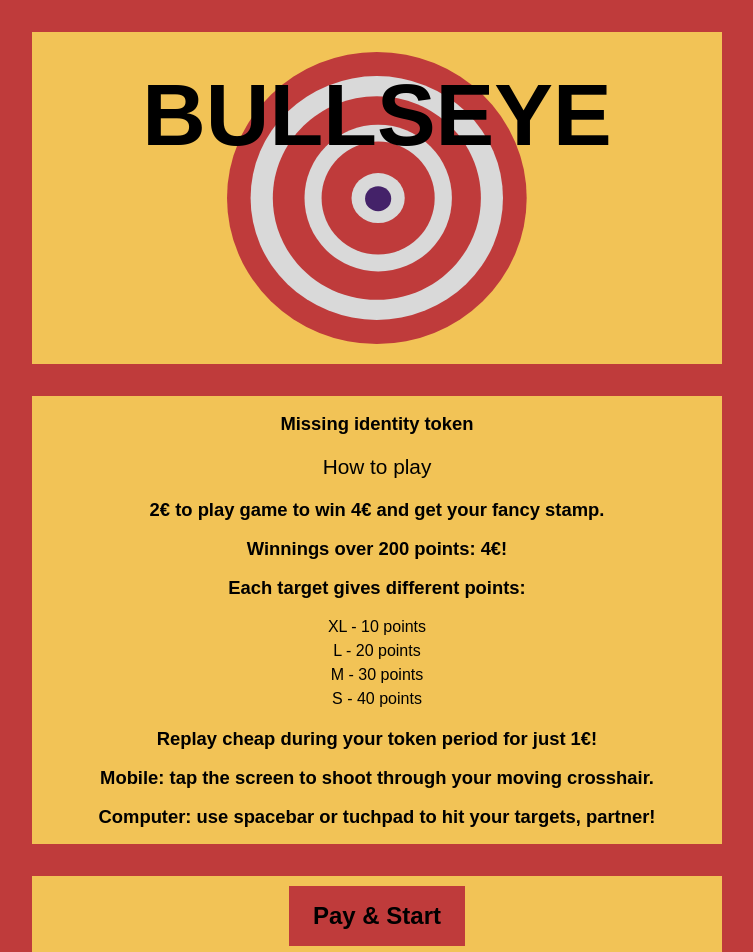
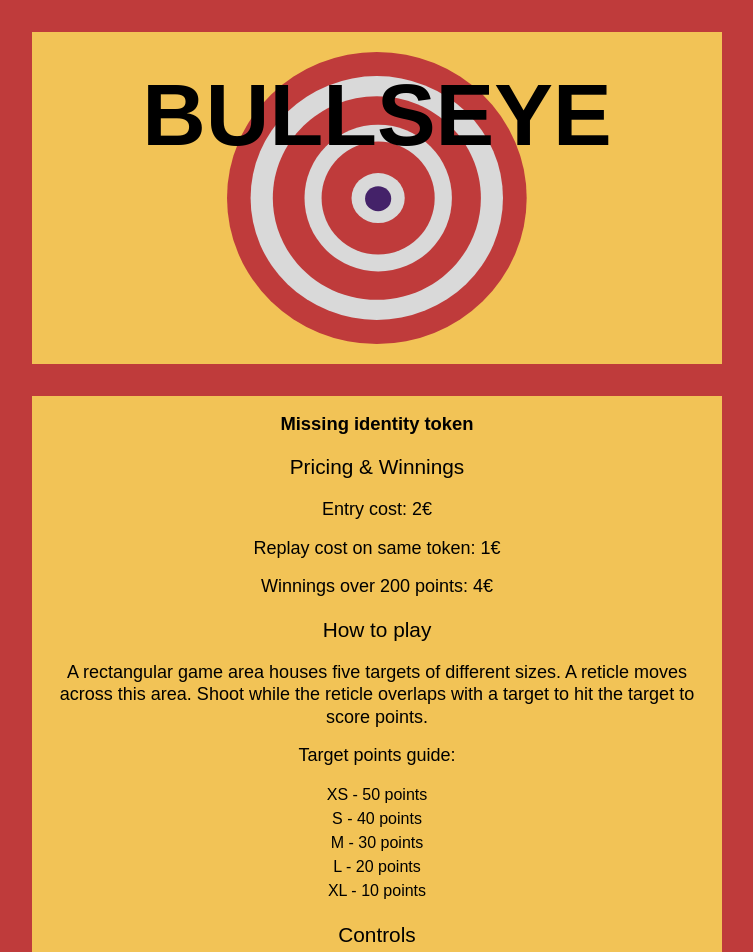
Before and after one commit to EmmaRask/Bullseye, a Next.js app: page / in a window 1280 px wide. Shown: the top 952 px of the page, without its empty margins (263-1016 px from the left). Built offline with nearby package versions, Linux system fonts and the light colour scheme; a web font is replaced by a local one.

Commit message:
formal changes

```diff
--- a/features/target-tap-game/components/StartScreen.module.css
+++ b/features/target-tap-game/components/StartScreen.module.css
@@ -95,6 +95,16 @@
   margin-top: 1rem;
 }
 
+.instructions p {
+  font-size: large;
+  font-weight: normal;
+  font-family: Arial;
+}
+
+.instructions ul {
+  margin: 1rem;
+}
+
 @media (min-width: 768px) {
   .panel {
     width: 690.3px;
--- a/features/target-tap-game/components/StartScreen.tsx
+++ b/features/target-tap-game/components/StartScreen.tsx
@@ -5,7 +5,7 @@ import { useStartGame } from "../../../hooks/useStartGame";
 import { useTivoliUser } from "../../../hooks/useTivoliUser";
 import { GameSessionModal } from "./GameSessionModal";
 import styles from "./StartScreen.module.css";
-import { PAYOUT_AMOUNT, REPLAY_COST, WIN_LIMIT, ENTRY_COST } from "@/game/config";
+import { PAYOUT_AMOUNT, REPLAY_COST, WIN_LIMIT, ENTRY_COST, TARGETS_CONFIG, POINTS_MAP } from "@/game/config";
 
 export function StartScreen() {
   const {
@@ -49,37 +49,46 @@ export function StartScreen() {
             Howdy {playerName}! Got what it takes to win, partner?
           </p>
       )}
-        <h2>How to play</h2>
+
         <div className={styles.instructions}>
+
+          <h2>Pricing & Winnings</h2>
+
           <p>
-            {ENTRY_COST}€ to play game to win {PAYOUT_AMOUNT}€ and get your fancy stamp.
+            Entry cost: {ENTRY_COST}€
+          </p>
+          <p>
+            Replay cost on same token: {REPLAY_COST}€
           </p>
 
           <p>
-            Winnings over {WIN_LIMIT} points: {PAYOUT_AMOUNT}€!
+            Winnings over {WIN_LIMIT} points: {PAYOUT_AMOUNT}€
+          </p>
+
+          <h2>How to play</h2>
+
+          <p>A rectangular game area houses five targets of different sizes. A reticle moves across this area. Shoot while the reticle overlaps with a target to hit the target to score points.</p>
+
+          <p>
+            Target points guide:
+          </p>
+
+          <ul>
+            {TARGETS_CONFIG.map((target) => (
+              <li key={target.label}>
+                {target.label} - {POINTS_MAP[target.label]} points
+              </li>
+            ))}
+          </ul>
+
+            <h2>Controls</h2>
+
+          <p>
+            Mobile: tap within the game area to shoot
           </p>
 
           <p>
-            Each target gives different points:
-          </p>
-
-          <ul>
-            <li>XL - 10 points</li>
-            <li>L - 20 points</li>
-            <li>M - 30 points</li>
-            <li>S - 40 points</li>
-          </ul>
-
-          <p>
-            Replay cheap during your token period for just {REPLAY_COST}€!
-          </p>
-
-          <p>
-            Mobile: tap the screen to shoot through your moving crosshair.
-          </p>
-
-          <p>
-            Computer: use spacebar or tuchpad to hit your targets, partner!
+            Desktop: press spacebar or click within the game area to shoot
           </p>
         </div>
       </section>
```
